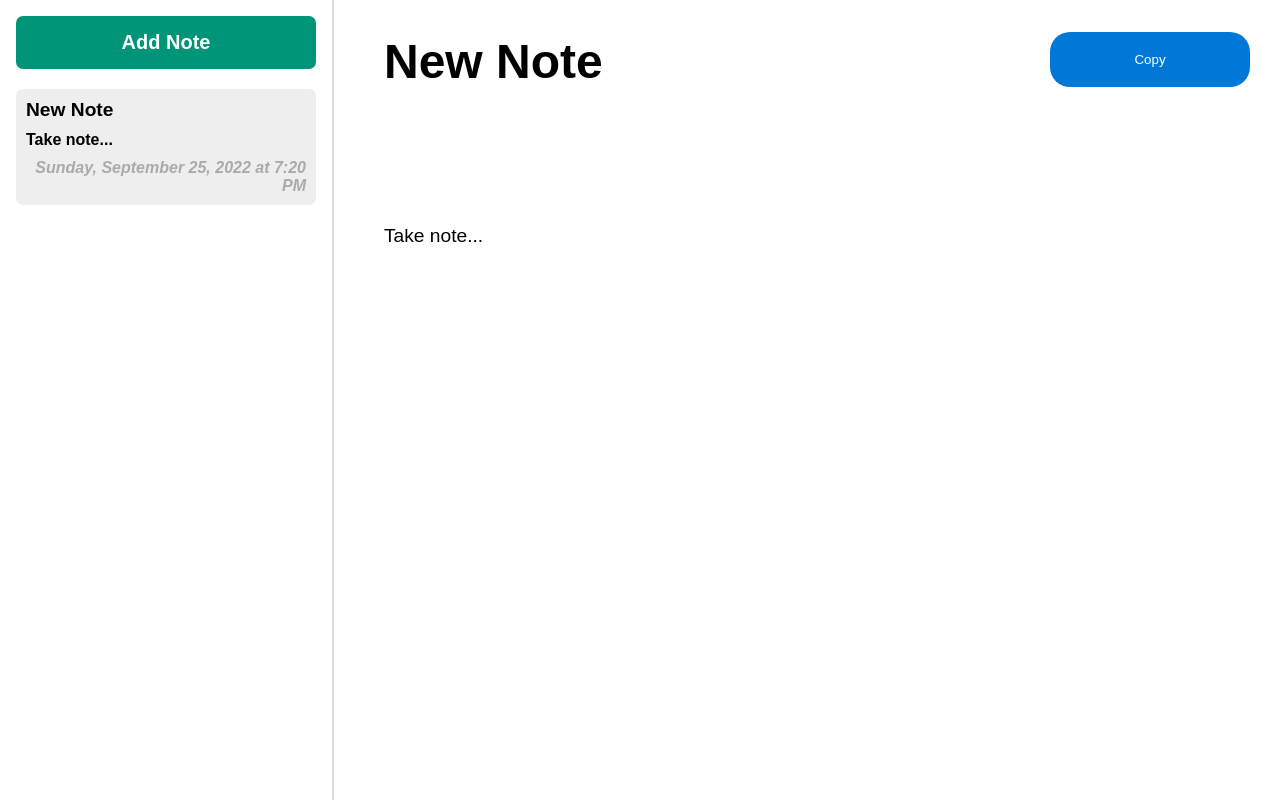
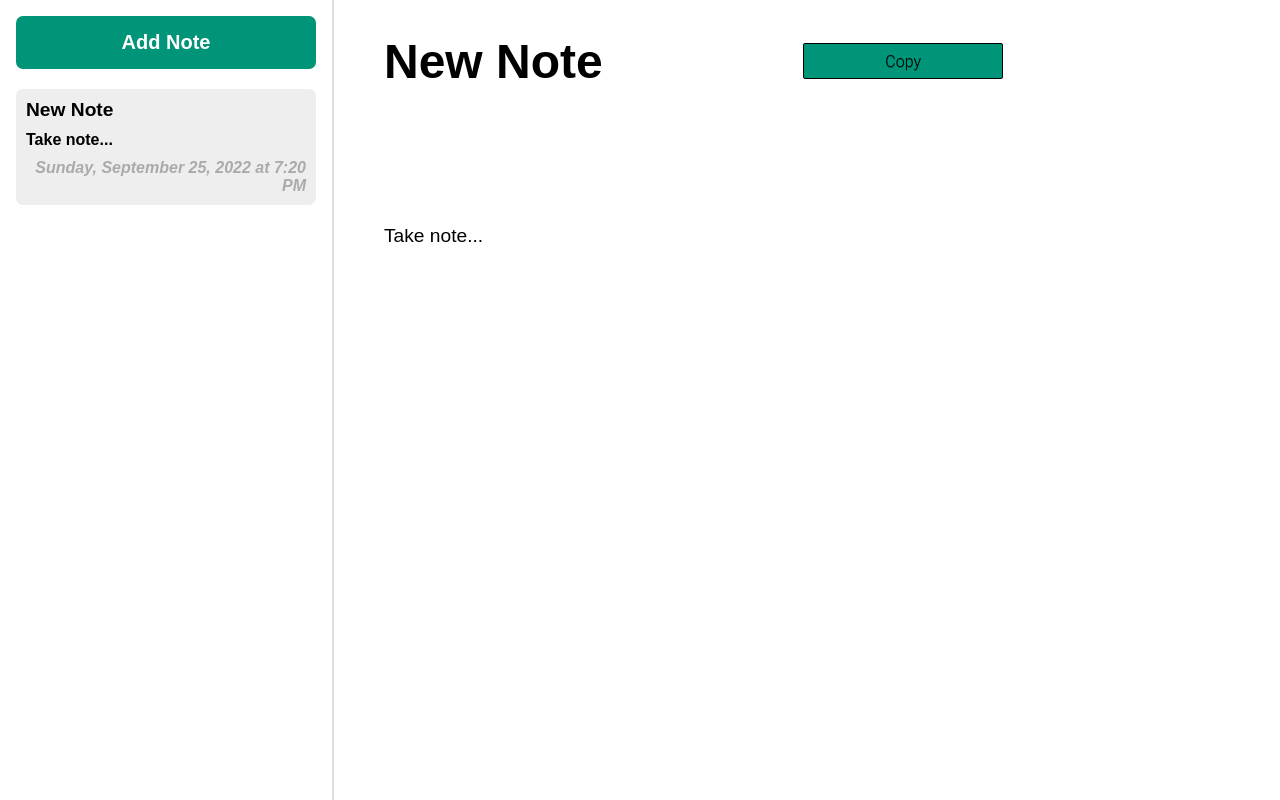
Before and after one commit to RamaniKantJha/notes, a plain HTML site: page index.html in a window 1280 px wide. Both pictures are taken after a click on the button "Add Note". Drawn offline with Linux system fonts and the light colour scheme.

Commit message:
button fix

```diff
--- a/css/main.css
+++ b/css/main.css
@@ -95,26 +95,46 @@ body {
     resize: none;
 }
 #copyBtn {
-	padding: 20px;
-	border-radius: 20px;
-	outline: none;
     width: 200px;
-    position: absolute;
-    right: 30;
+    top: 40px;
+    right: 50px;
+    left:800px;
+    position: fixed;
+
+
 }
 
 #copyBtn {
 	cursor: pointer;
-	color: #fff;
-	background: #0078D7;
-	border: none;
-	transition: all 0.3s ease-in-out;
+	display:inline-block;
+    padding:0.46em 1.6em;
+    border:0.1em solid #000000;
+    margin:0.2em 0.2em 0.2em 0.2em;
+    border-radius:0.12em;
+    box-sizing: border-box;
+    text-decoration:none;
+    font-family:'Roboto',sans-serif;
+    font-weight:300;
+    font-size: medium;
+    color:#000000;
+    text-shadow: 0 0.04em 0.04em rgba(0,0,0,0.35);
+    text-align:center;
+    transition: all 0.15s;
 }
 #copyBtn:hover {
-	background: #2196F3;
+	text-shadow: 0 0 2em rgba(255,255,255,1);
+    color:#FFFFFF;
+    border-color:#FFFFFF;
 }
 
 textarea.notes__title{
     width: 400px;
     resize: none;
 }
+
+@media all and (max-width:30em){
+    #copyBtn{
+    display:block;
+    margin:0.4em auto;
+    }
+}
--- a/js/NotesView.js
+++ b/js/NotesView.js
@@ -11,9 +11,9 @@ export default class NotesView {
                 <div class="notes__list"></div>
             </div>
             <div contenteditable="true" class="notes__preview">
-                <textarea class="notes__title" rows="3" maxlength="39" placeholder="New Note...">
+                <textarea class="notes__title" rows="3" maxlength="38" placeholder="New Note...">
                 </textarea>
-                <button id="copyBtn">Copy</button>
+                <button id="copyBtn" style="background-color: #009578;">Copy</button>
                 <textarea id="textarea" class="notes__body">Take Note...</textarea>
             </div>
 
```
